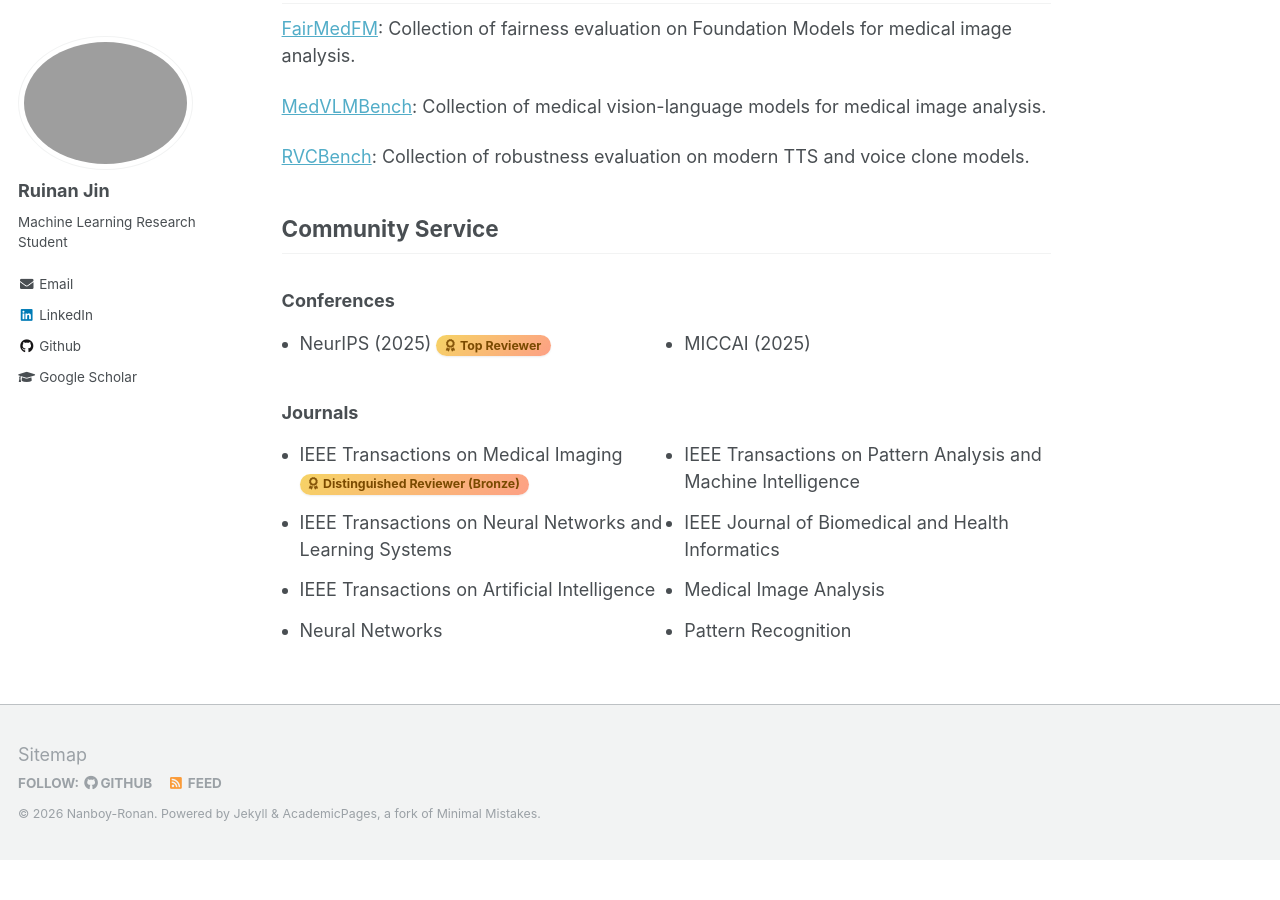
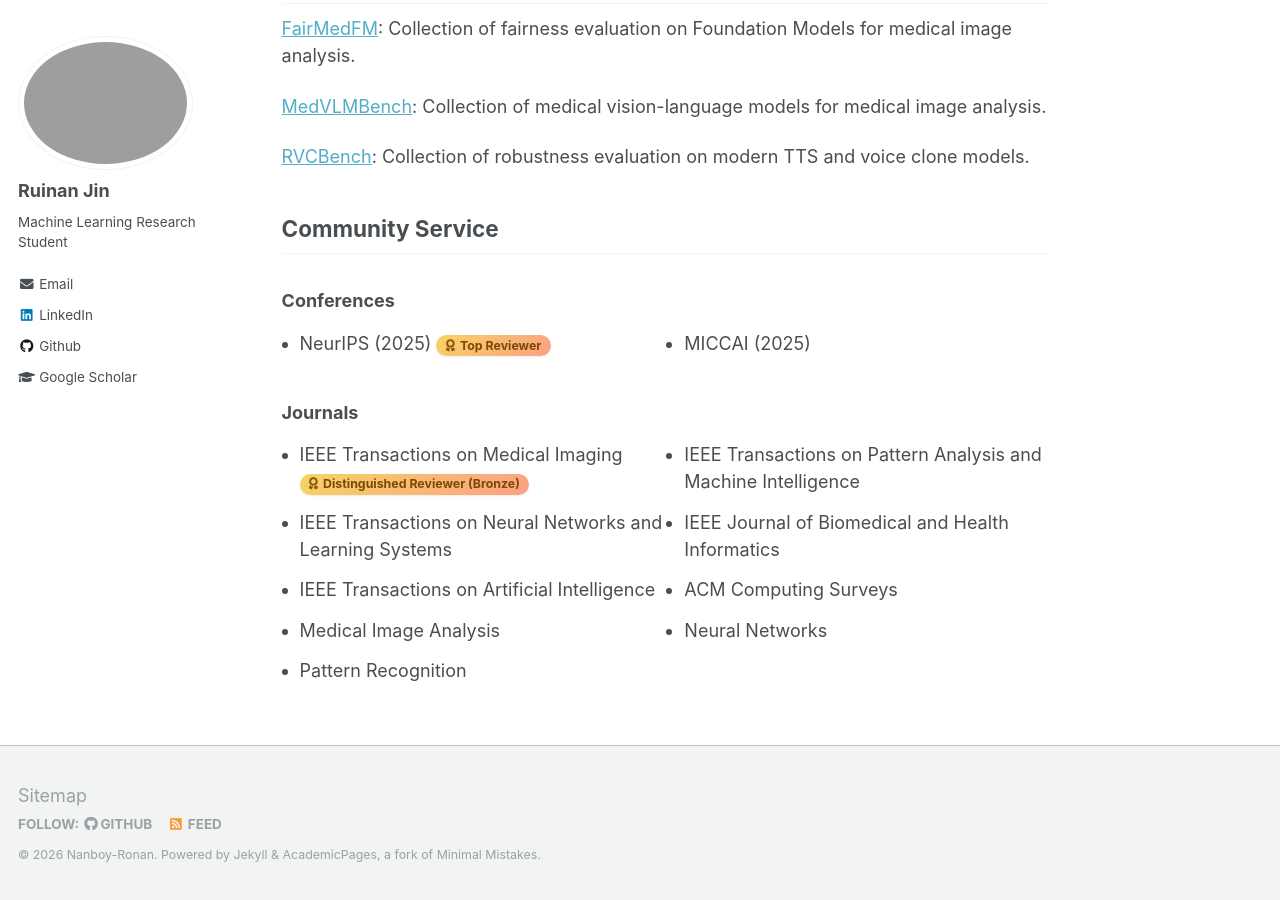
Before and after one commit to Nanboy-Ronan/Personal-Web, a Jekyll site: the page built from _pages/about.md, in a window 1280 px wide and 900 px high, scrolled down 1452 px. Built offline with Jekyll 4.4.1, drawn with Linux system fonts in a browser that asks for light colours; before the commit the page ends 2312 px from its top, so only the background shows below that.

Commit message:
update main page

```diff
--- a/_pages/about.md
+++ b/_pages/about.md
@@ -80,6 +80,7 @@ A central theme of my work is to **diagnose failure modes in medical AI systems*
   <li>IEEE Transactions on Neural Networks and Learning Systems</li>
   <li>IEEE Journal of Biomedical and Health Informatics</li>
   <li>IEEE Transactions on Artificial Intelligence</li>
+  <li>ACM Computing Surveys</li>
   <li>Medical Image Analysis</li>
   <li>Neural Networks</li>
   <li>Pattern Recognition</li>
```
